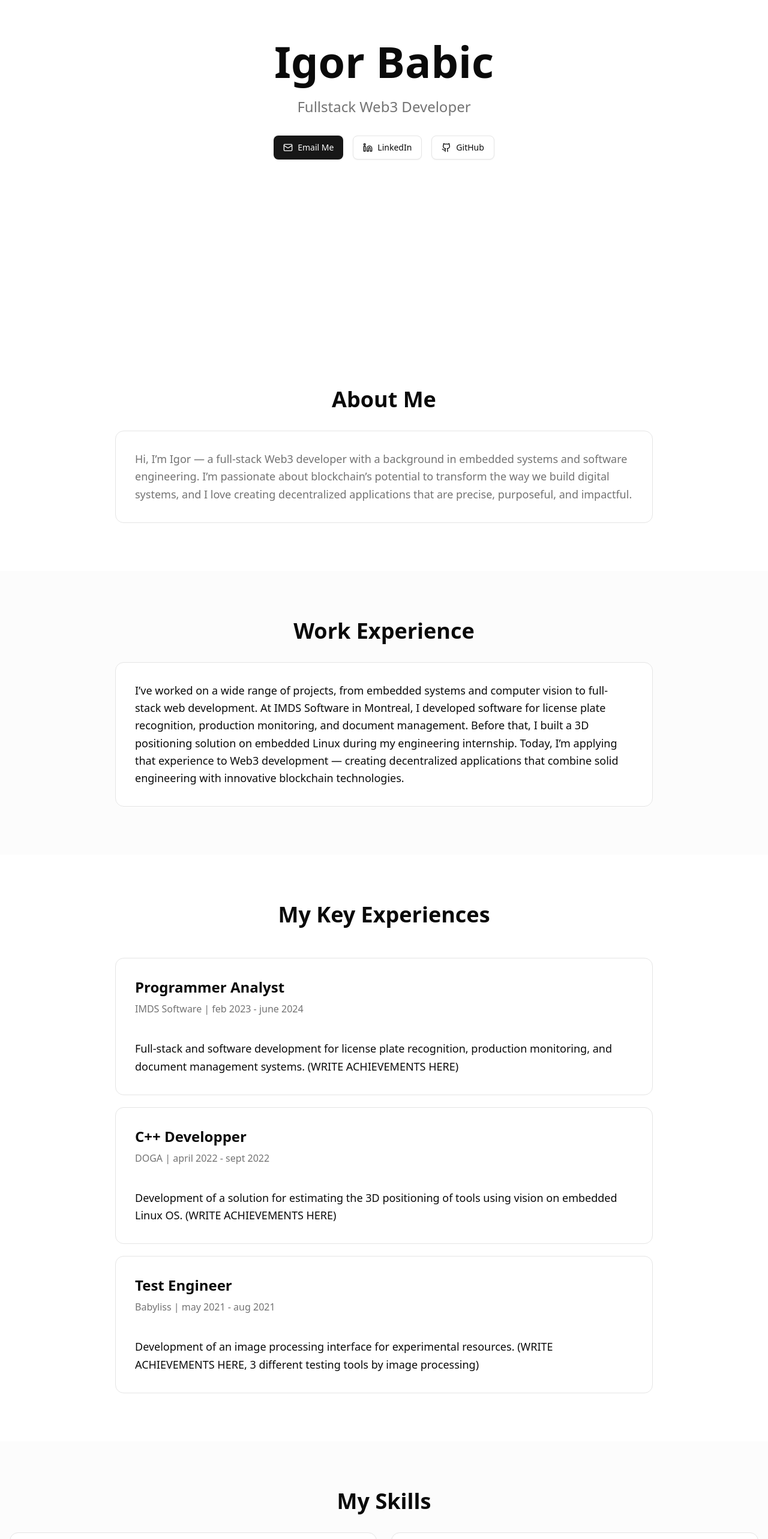
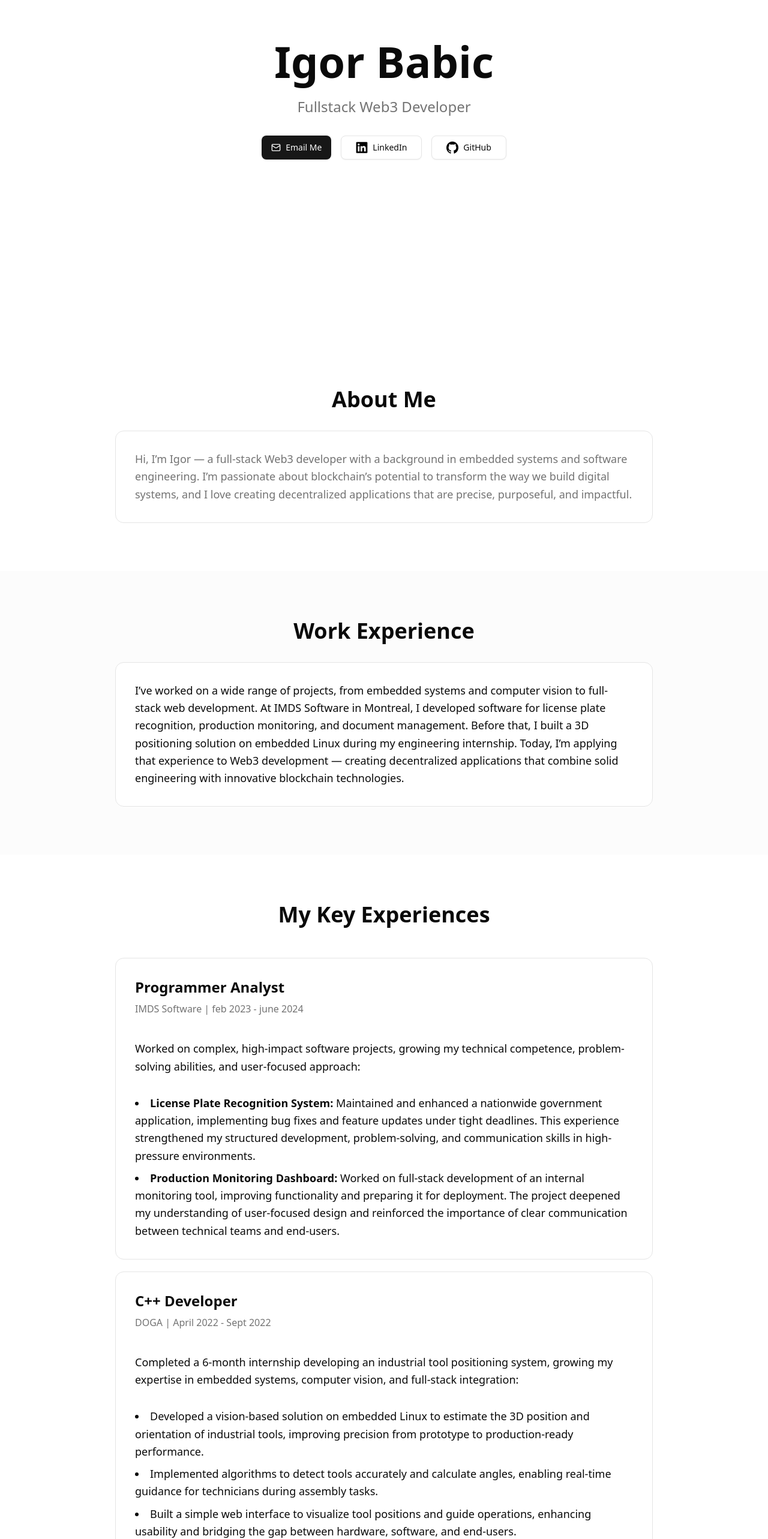
Before and after one commit to BigWess57/My-Portfolio, a Next.js app in the folder my-portfolio/: page / in a window 1280 px wide. Shown: the part 234-2800 px from the top of the page at 60% size. Built offline with nearby package versions, Linux system fonts and the light colour scheme.

Commit message:
add more precise content (on experiences) + fix skills badges

```diff
--- a/my-portfolio/app/page.tsx
+++ b/my-portfolio/app/page.tsx
@@ -1,4 +1,4 @@
-import Hero from "@/components/portfolio/Intro";
+import Intro from "@/components/portfolio/Intro";
 import About from "@/components/portfolio/About";
 import WorkExperience from "@/components/portfolio/WorkExperience";
 import KeyExperiences from "@/components/portfolio/KeyExperiences";
@@ -11,7 +11,7 @@ import Vision from "@/components/portfolio/Vision";
 export default function Home() {
   return (
     <div className="min-h-screen">
-      <Hero />
+      <Intro />
       <About />
       <WorkExperience />
       <KeyExperiences />
--- a/my-portfolio/components/portfolio/Intro.tsx
+++ b/my-portfolio/components/portfolio/Intro.tsx
@@ -1,7 +1,13 @@
-import { Mail, Linkedin, Github } from "lucide-react";
+import Image from 'next/image';
+
+import { Mail } from "lucide-react";
 import { Button } from "@/components/ui/button";
 
-const Hero = () => {
+import GithubLogo from "@/public/icons/github.svg";
+import LinkedInLogo from "@/public/icons/linkedin.svg";
+
+
+const Intro = () => {
   return (
     <section id="hero" className="min-h-screen flex items-center justify-center gradient-hero px-4">
       <div className="container max-w-4xl mx-auto text-center animate-fade-in">
@@ -12,17 +18,35 @@ const Hero = () => {
           Fullstack Web3 Developer
         </p>
         <div className="flex gap-4 justify-center flex-wrap">
-          <Button variant="default" size="lg" className="gap-2">
-            <Mail className="w-5 h-5" />
-            Email Me
+          <Button asChild variant="default" size="lg" className="gap-2">
+            <a href="mailto:igor@danet.one">
+              <Mail className="w-5 h-5" />
+              Email Me
+            </a>
           </Button>
-          <Button variant="outline" size="lg" className="gap-2">
-            <Linkedin className="w-5 h-5" />
-            LinkedIn
+          <Button asChild variant="outline" size="lg" className="gap-2">
+            <a href="https://www.linkedin.com/in/igorbabic-99" target="_blank" rel="noopener noreferrer">
+              {/* <LinkedInLogo className="w-5 h-5" /> */}
+              <Image
+                priority
+                src={LinkedInLogo}
+                alt="LinkedIn Logo"
+                className="w-5 h-5"
+              />
+              LinkedIn
+            </a>
           </Button>
-          <Button variant="outline" size="lg" className="gap-2">
-            <Github className="w-5 h-5" />
-            GitHub
+          <Button asChild variant="outline" size="lg" className="gap-2">
+            <a href="https://github.com/BigWess57" target="_blank" rel="noopener noreferrer">
+              {/* <GithubLogo className="w-5 h-5" /> */}
+              <Image
+                priority
+                src={GithubLogo}
+                alt="Github Logo"
+                className="w-5 h-5"
+              />
+              GitHub
+            </a>
           </Button>
         </div>
       </div>
@@ -30,4 +54,4 @@ const Hero = () => {
   );
 };
 
-export default Hero;
+export default Intro;
--- a/my-portfolio/components/portfolio/KeyExperiences.tsx
+++ b/my-portfolio/components/portfolio/KeyExperiences.tsx
@@ -15,42 +15,75 @@ const KeyExperiences = () => {
     <section id="key-experiences" className="py-20 px-4 bg-background">
       <div className="flex flex-col gap-5 container max-w-4xl mx-auto">
         <h2 className="text-4xl font-bold mb-8 text-center animate-fade-in-up">My Key Experiences</h2>
-        {/* <Card className="p-8 shadow-card animate-scale-in">
-          <ul className="space-y-4">
-            {experiences.map((experience, index) => (
-              <li key={index} className="flex items-start gap-3">
-                <CheckCircle className="w-6 h-6 text-primary flex-shrink-0 mt-1" />
-                <span className="text-lg">{experience}</span>
-              </li>
-            ))}
-          </ul>
-        </Card> */}
         <Card className="p-8 shadow-card animate-fade-in-up">
           <div className="mb-4">
             <h3 className="text-2xl font-semibold mb-2">Programmer Analyst</h3>
             <p className="text-muted-foreground">IMDS Software | feb 2023 - june 2024</p>
           </div>
+          {/* <p className="text-lg leading-relaxed">
+            Contributed to the maintenance and improvement of a government-used license plate recognition system, and developed a full-stack production monitoring dashboard for internal use. Learned to manage complex projects, communicate effectively, and deliver structured, user-focused solutions.
+
+            License Plate Recognition System: contributed to the maintenance and improvement of a production-level application used nationwide. Handled bug fixes and feature updates in a high-pressure environment, which strengthened my problem-solving, communication, and structured development skills.
+
+            Production Monitoring Dashboard: led full-stack development of a document-production monitoring tool for Ad’doc, improving its functionality and preparing it for internal deployment. This project deepened my understanding of user-focused design and the importance of clear communication between technical teams and end-users.
+          </p> */}
           <p className="text-lg leading-relaxed">
-              Full-stack and software development for license plate recognition, production monitoring, and document management systems. (WRITE ACHIEVEMENTS HERE)
+            Worked on complex, high-impact software projects, growing my technical competence, problem-solving abilities, and user-focused approach:
           </p>
+          <ul className="text-lg leading-relaxed list-disc list-inside space-y-2 mt-2">
+            <li>
+              <strong>License Plate Recognition System:</strong> Maintained and enhanced a nationwide government application, implementing bug fixes and feature updates under tight deadlines. This experience strengthened my structured development, problem-solving, and communication skills in high-pressure environments.
+            </li>
+            <li>
+              <strong>Production Monitoring Dashboard:</strong> Worked on full-stack development of an internal monitoring tool, improving functionality and preparing it for deployment. The project deepened my understanding of user-focused design and reinforced the importance of clear communication between technical teams and end-users.
+            </li>
+          </ul>
         </Card>
         <Card className="p-8 shadow-card animate-fade-in-up">
           <div className="mb-4">
-              <h3 className="text-2xl font-semibold mb-2">C++ Developper</h3>
-              <p className="text-muted-foreground">DOGA | april 2022 - sept 2022</p>
+            <h3 className="text-2xl font-semibold mb-2">C++ Developer</h3>
+            <p className="text-muted-foreground">DOGA | April 2022 - Sept 2022</p>
           </div>
           <p className="text-lg leading-relaxed">
-              Development of a solution for estimating the 3D positioning of tools using vision on embedded Linux OS. (WRITE ACHIEVEMENTS HERE)
+            Completed a 6-month internship developing an industrial tool positioning system, growing my expertise in embedded systems, computer vision, and full-stack integration:
           </p>
+          <ul className="text-lg leading-relaxed list-disc list-inside space-y-2 mt-2">
+            <li>
+              Developed a vision-based solution on embedded Linux to estimate the 3D position and orientation of industrial tools, improving precision from prototype to production-ready performance.
+            </li>
+            <li>
+              Implemented algorithms to detect tools accurately and calculate angles, enabling real-time guidance for technicians during assembly tasks.
+            </li>
+            <li>
+              Built a simple web interface to visualize tool positions and guide operations, enhancing usability and bridging the gap between hardware, software, and end-users.
+            </li>
+            <li>
+              Strengthened my skills in C++, embedded Linux development, computer vision, and full-stack integration while leading the project from prototype to practical deployment.
+            </li>
+          </ul>
         </Card>
         <Card className="p-8 shadow-card animate-fade-in-up">
           <div className="mb-4">
             <h3 className="text-2xl font-semibold mb-2">Test Engineer</h3>
-              <p className="text-muted-foreground">Babyliss | may 2021 - aug 2021</p>
+            <p className="text-muted-foreground">Babyliss | May 2021 - Aug 2021</p>
           </div>
           <p className="text-lg leading-relaxed">
-              Development of an image processing interface for experimental resources. (WRITE ACHIEVEMENTS HERE, 3 different testing tools by image processing)
+            Developed image-processing tools to automate product testing, enhancing efficiency and precision in the test lab:
           </p>
+          <ul className="text-lg leading-relaxed list-disc list-inside space-y-2 mt-2">
+            <li>
+              Created a system to evaluate electric clipper cutting quality, including a physical support, 3D-printed jig, and MATLAB script analyzing cuts via pixel counting—still in use by engineers.
+            </li>
+            <li>
+              Developed a tool to assess hair curler performance by analyzing strand length-to-width ratios using image processing.
+            </li>
+            <li>
+              Built a solution to evaluate hair straightener temperature distribution from infrared images, outputting the percentage of surface exceeding chosen thresholds.
+            </li>
+            <li>
+              Packaged each tool as a MATLAB interface (EXE), making them easily accessible for ongoing lab use, while strengthening skills in automation, image processing, and experimental design.
+            </li>
+          </ul>
         </Card>
       </div>
     </section>
--- a/my-portfolio/components/portfolio/Skills.tsx
+++ b/my-portfolio/components/portfolio/Skills.tsx
@@ -4,19 +4,19 @@ import { Badge } from "@/components/ui/badge";
 const skillCategories = [
   {
     title: "Web3 development",
-    skills: ["Solidity", "Smart Contract Architecture", "Ethereum Standards (ERC-20, ERC-721, ERC-1155, ERC-2981)", "OpenZeppelin", "Uniswap SDK", "Hardhat", "Foundry"],
+    skills: ["Solidity", "Smart Contract Architecture", "ERC Standards", "OpenZeppelin", "Uniswap SDK", "Hardhat", "Foundry", "GraphQL"],
   },
   {
     title: "Front-End & Integration",
-    skills: ["React", "Next.js", "TypeScript", "TailwindCSS", "Blockchain connection frameworks (Viem, Wagmi, RainbowKit)", "Wallet integration", "DApp deployment (Vercel)"],
+    skills: ["React", "TypeScript", "TailwindCSS", "Next.js", "Viem / Wagmi", "RainbowKit", "DApp deployment (Vercel)"],
   },
   {
     title: "Development practices",
-    skills: ["GitHub Actions", "Continuous Integration & Version Control (Git, GitHub, TFS)", "Test-Driven Development (TDD)", "TUI/UX awareness for decentralized apps"],
+    skills: ["GitHub Actions", "CI/CD & Version Control", "Test-Driven Development (TDD)", "UI/UX for DApps"],
   },
   {
     title: "Additionnal skills",
-    skills: ["C", "C++", "C#", "Embedded Linux", "Problem-solving", "OpenZeppelin", "Documentation", "Teamwork"],
+    skills: ["C", "C++", "C#", "Embedded Linux", "Problem Solving", "OpenZeppelin", "Documentation", "Teamwork"],
   },
 ];
 
@@ -29,10 +29,17 @@ const Skills = () => {
           {skillCategories.map((category, index) => (
             <Card key={index} className="p-6 shadow-card animate-scale-in">
               <h3 className="text-xl font-semibold mb-4 text-primary">{category.title}</h3>
-              <div className="flex flex-wrap gap-2">
+              <div className="flex flex-wrap gap-2 min-w-0">
                 {category.skills.map((skill, skillIndex) => (
-                  <Badge key={skillIndex} variant="secondary" className="text-sm">
-                    {skill}
+                  <Badge
+                    key={skillIndex}
+                    variant="secondary"
+                    title={skill}
+                    className="max-w-[14rem] overflow-hidden"
+                  >
+                    <span className="block truncate whitespace-nowrap text-left text-sm">
+                      {skill}
+                    </span>
                   </Badge>
                 ))}
               </div>
```
Also changed, not shown: my-portfolio/public/icons/github.svg (added), my-portfolio/public/icons/linkedin.svg (added). Lines whose indentation alone changed are shown as unchanged.
